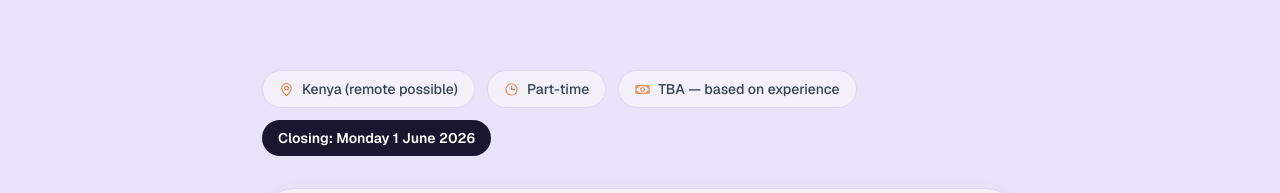
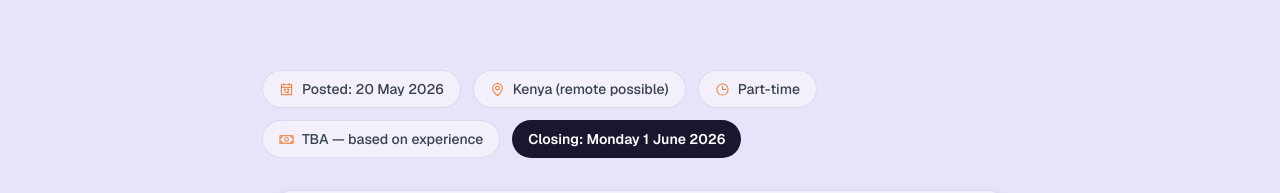
Before and after one commit to Elisha-Seme/kuza-connect, a Next.js app: page /careers in a window 1280 px wide. Shown: the part 448-641 px from the top of the page. Built offline with nearby package versions, Linux system fonts and the light colour scheme; no server answers; a web font is replaced by a local one.

Commit message:
Add posted date of May 20th 2026 to careers page

```diff
--- a/src/app/careers/page.tsx
+++ b/src/app/careers/page.tsx
@@ -1,7 +1,7 @@
 'use client'
 
 import Link from 'next/link'
-import { MapPin, Clock, Money, ArrowRight, CheckCircle, ArrowSquareOut } from '@phosphor-icons/react'
+import { MapPin, Clock, Money, ArrowRight, CheckCircle, ArrowSquareOut, Calendar } from '@phosphor-icons/react'
 import PageHero from '@/components/sections/PageHero'
 import FadeIn from '@/components/sections/FadeIn'
 
@@ -57,6 +57,7 @@ export default function CareersPage() {
           <FadeIn>
             <div className="flex flex-wrap gap-3 mb-8">
               {[
+                { icon: Calendar, label: 'Posted: 20 May 2026' },
                 { icon: MapPin, label: 'Kenya (remote possible)' },
                 { icon: Clock, label: 'Part-time' },
                 { icon: Money, label: 'TBA — based on experience' },
```
